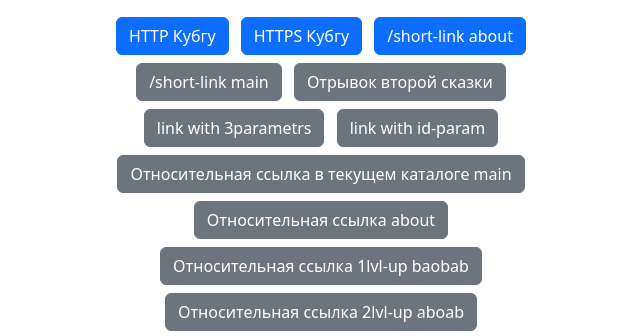
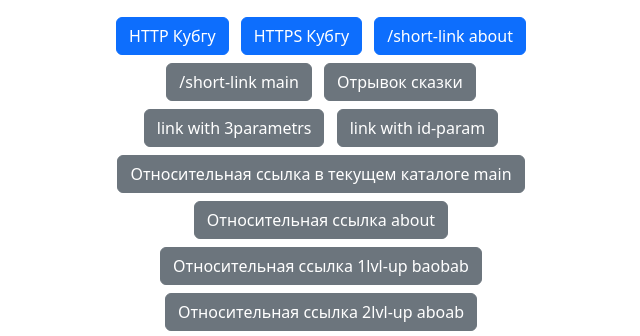
Before and after one commit to arphset/labs_WEB01.github.io, a plain HTML site: page index.html in a window 1280 px wide. Shown: the part 424-760 px from the top of the page, without its empty margins (319-959 px from the left). Drawn offline with nearby package versions, Linux system fonts and the light colour scheme.

```diff
--- a/index.html
+++ b/index.html
@@ -50,7 +50,7 @@
             >/short-link main</a
           >
           <a href="#section1" target="_blank" class="btn btn-secondary fix"
-            >Отрывок второй сказки</a
+            >Отрывок сказки</a
           >
           <a
             href="https://randomsite.com/page?param1=50&param2=40&param3=70"
```
